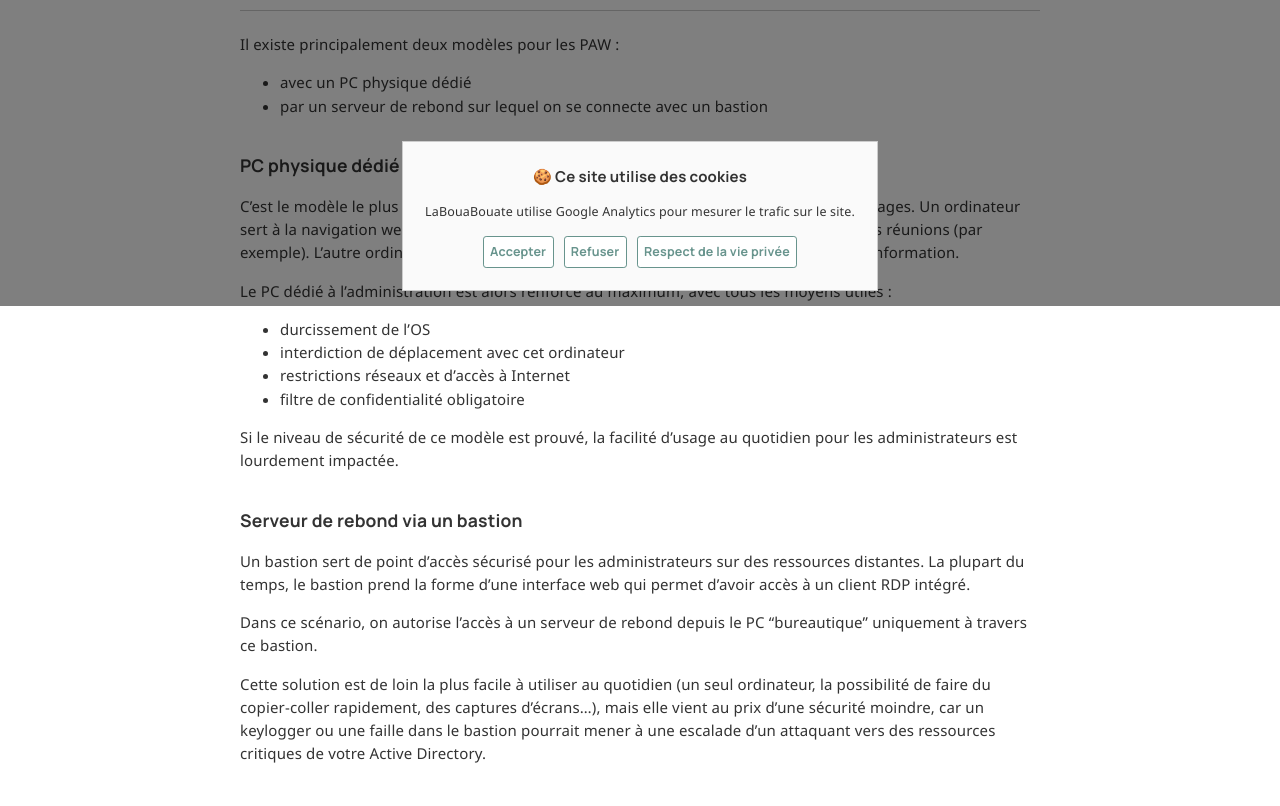
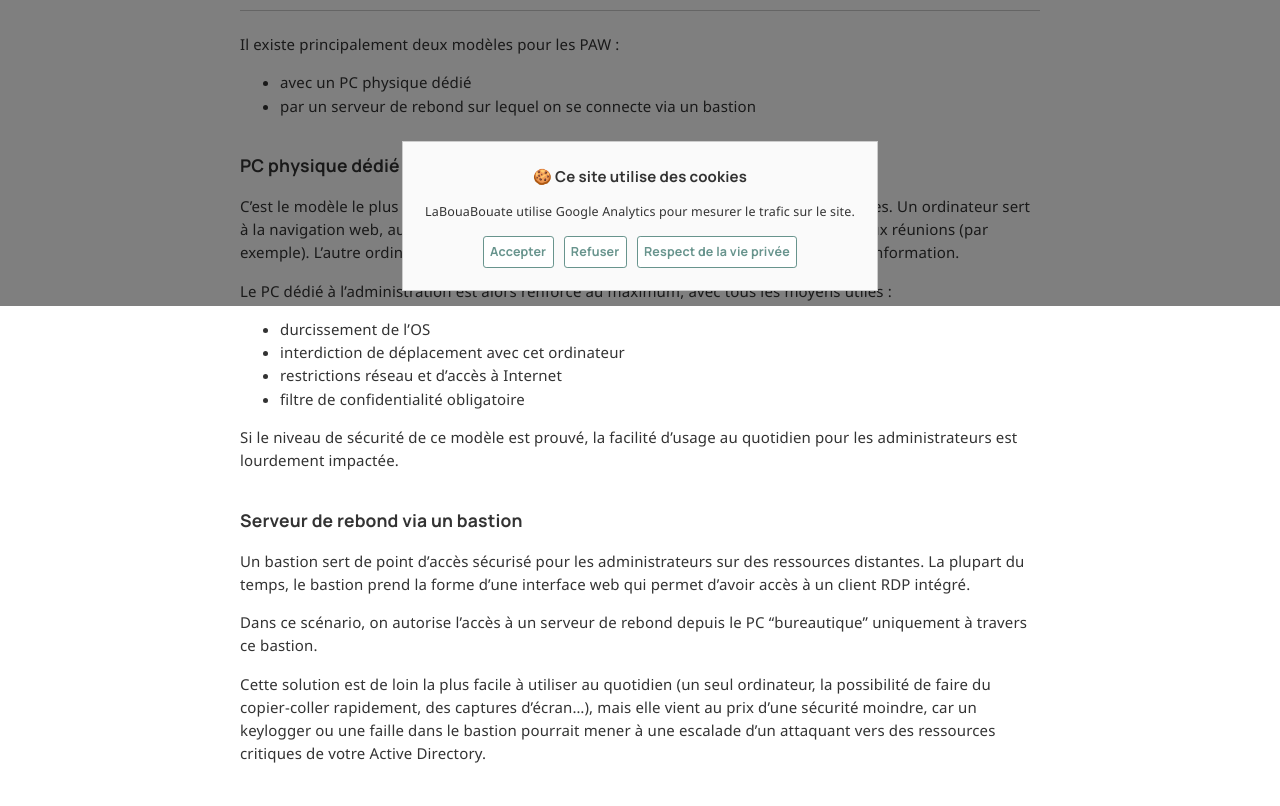
Before and after one commit to leobouard/leobouard.github.io, a Jekyll site: the page built from _posts/2024-11-01-tiering-model-006.md, in a window 1280 px wide. Shown: the part 594-1400 px from the top of the page. Built offline with Jekyll 4.4.1, drawn with Linux system fonts in a browser that asks for light colours; nearby versions of some CDN libraries; some web fonts are replaced; comment, search, counter and statistics services are not loaded.

Commit message:
Update 2024-11-01-tiering-model-006.md

```diff
--- a/_posts/2024-11-01-tiering-model-006.md
+++ b/_posts/2024-11-01-tiering-model-006.md
@@ -21,17 +21,17 @@
 Il existe principalement deux modèles pour les PAW :
 
 - avec un PC physique dédié
-- par un serveur de rebond sur lequel on se connecte avec un bastion
+- par un serveur de rebond sur lequel on se connecte via un bastion
 
 ### PC physique dédié
 
-C'est le modèle le plus simple et le plus sécurisé puisque l'on sépare physiquement les usages. Un ordinateur sert à la navigation web, les tâches bureautiques, l'envoi d'emails, la documentation et les réunions (par exemple). L'autre ordinateur sert uniquement aux tâches d'administration du système d'information.
+C'est le modèle le plus simple et le plus sécurisé, puisqu'il sépare physiquement les usages. Un ordinateur sert à la navigation web, aux tâches bureautiques, à l'envoi d'emails, à la documentation et aux réunions (par exemple). L'autre ordinateur sert uniquement aux tâches d'administration du système d'information.
 
 Le PC dédié à l'administration est alors renforcé au maximum, avec tous les moyens utiles :
 
 - durcissement de l'OS
 - interdiction de déplacement avec cet ordinateur
-- restrictions réseaux et d'accès à Internet
+- restrictions réseau et d'accès à Internet
 - filtre de confidentialité obligatoire
 
 Si le niveau de sécurité de ce modèle est prouvé, la facilité d'usage au quotidien pour les administrateurs est lourdement impactée.
@@ -42,7 +42,7 @@
 
 Dans ce scénario, on autorise l'accès à un serveur de rebond depuis le PC "bureautique" uniquement à travers ce bastion.
 
-Cette solution est de loin la plus facile à utiliser au quotidien (un seul ordinateur, la possibilité de faire du copier-coller rapidement, des captures d'écrans...), mais elle vient au prix d'une sécurité moindre, car un keylogger ou une faille dans le bastion pourrait mener à une escalade d'un attaquant vers des ressources critiques de votre Active Directory.
+Cette solution est de loin la plus facile à utiliser au quotidien (un seul ordinateur, la possibilité de faire du copier-coller rapidement, des captures d'écran...), mais elle vient au prix d'une sécurité moindre, car un keylogger ou une faille dans le bastion pourrait mener à une escalade d'un attaquant vers des ressources critiques de votre Active Directory.
 
 ## Renforcement de l'OS
 
```
